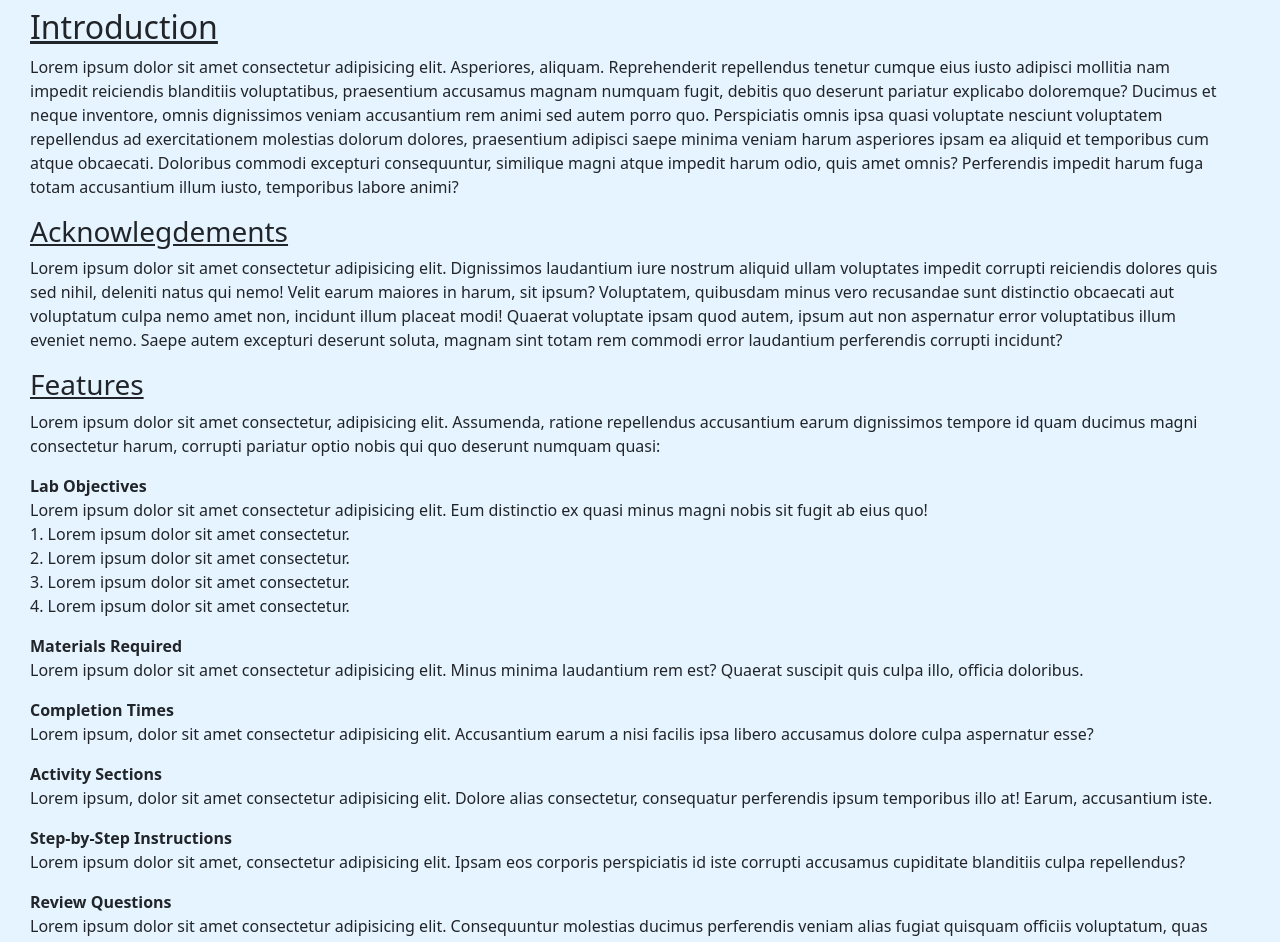
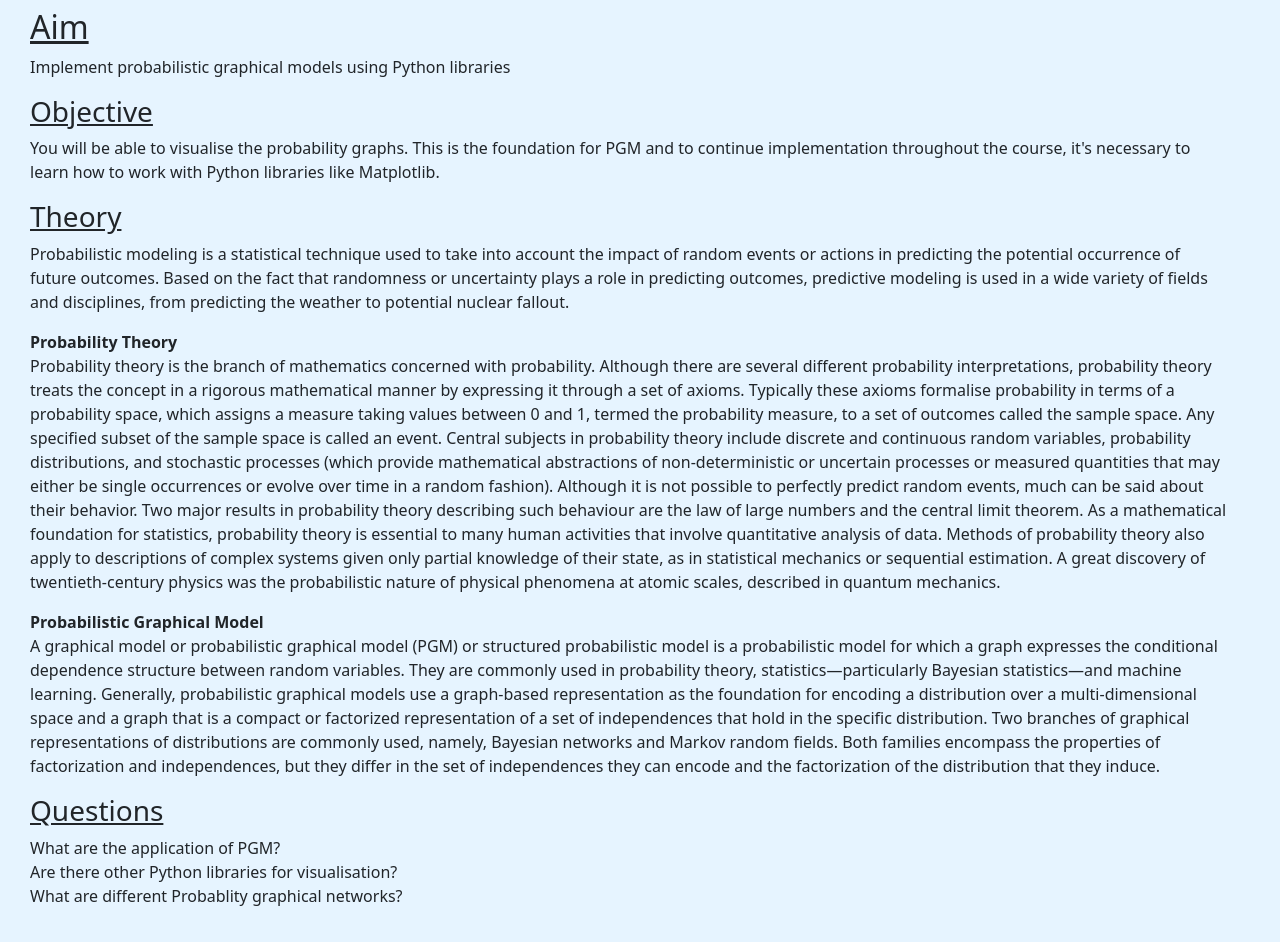
Before and after one commit to nisargshahh/vortex, a React (Create React App) app: page /expt1 in a window 1280 px wide. Shown: the part 240-1182 px from the top of the page. Built offline with nearby package versions, Linux system fonts and the light colour scheme.

Commit message:
minor UI changes

```diff
--- a/src/components/Experiments/Expt1/Expt1.jsx
+++ b/src/components/Experiments/Expt1/Expt1.jsx
@@ -5,90 +5,78 @@ export default class Expt1 extends Component {
   render() {
     return (
       <div className="expt-template">
-        <h1 className="expt-heading">Experiment 1</h1>
+        <h1 className="expt-heading">Implement Probability Theory</h1>
         <h2 className="expt-sub-heading">
-          <u>Introduction</u>
+          <u>Aim</u>
         </h2>
+        <p>Implement probabilistic graphical models using Python libraries</p>
+
+        <h3 className="expt-sub-heading">
+          <u>Objective </u>
+        </h3>
         <p>
-          Lorem ipsum dolor sit amet consectetur adipisicing elit. Asperiores,
-          aliquam. Reprehenderit repellendus tenetur cumque eius iusto adipisci
-          mollitia nam impedit reiciendis blanditiis voluptatibus, praesentium
-          accusamus magnam numquam fugit, debitis quo deserunt pariatur
-          explicabo doloremque? Ducimus et neque inventore, omnis dignissimos
-          veniam accusantium rem animi sed autem porro quo. Perspiciatis omnis
-          ipsa quasi voluptate nesciunt voluptatem repellendus ad exercitationem
-          molestias dolorum dolores, praesentium adipisci saepe minima veniam
-          harum asperiores ipsam ea aliquid et temporibus cum atque obcaecati.
-          Doloribus commodi excepturi consequuntur, similique magni atque
-          impedit harum odio, quis amet omnis? Perferendis impedit harum fuga
-          totam accusantium illum iusto, temporibus labore animi?
+          You will be able to visualise the probability graphs. This is the
+          foundation for PGM and to continue implementation throughout the
+          course, it's necessary to learn how to work with Python libraries like
+          Matplotlib.
         </p>
 
         <h3 className="expt-sub-heading">
-          <u>Acknowlegdements</u>
+          <u>Theory</u>
         </h3>
         <p>
-          Lorem ipsum dolor sit amet consectetur adipisicing elit. Dignissimos
-          laudantium iure nostrum aliquid ullam voluptates impedit corrupti
-          reiciendis dolores quis sed nihil, deleniti natus qui nemo! Velit
-          earum maiores in harum, sit ipsum? Voluptatem, quibusdam minus vero
-          recusandae sunt distinctio obcaecati aut voluptatum culpa nemo amet
-          non, incidunt illum placeat modi! Quaerat voluptate ipsam quod autem,
-          ipsum aut non aspernatur error voluptatibus illum eveniet nemo. Saepe
-          autem excepturi deserunt soluta, magnam sint totam rem commodi error
-          laudantium perferendis corrupti incidunt?
-        </p>
-
-        <h3 className="expt-sub-heading">
-          <u>Features</u>
-        </h3>
-        <p>
-          Lorem ipsum dolor sit amet consectetur, adipisicing elit. Assumenda,
-          ratione repellendus accusantium earum dignissimos tempore id quam
-          ducimus magni consectetur harum, corrupti pariatur optio nobis qui quo
-          deserunt numquam quasi:
+          Probabilistic modeling is a statistical technique used to take into
+          account the impact of random events or actions in predicting the
+          potential occurrence of future outcomes. Based on the fact that
+          randomness or uncertainty plays a role in predicting outcomes,
+          predictive modeling is used in a wide variety of fields and
+          disciplines, from predicting the weather to potential nuclear fallout.
         </p>
         <ul className="lab-manual">
-          <li className="lab-manual-heading">Lab Objectives</li>
+          <li className="lab-manual-heading">Probability Theory</li>
           <p>
-            Lorem ipsum dolor sit amet consectetur adipisicing elit. Eum
-            distinctio ex quasi minus magni nobis sit fugit ab eius quo!
-            <ul>
-              <li>1. Lorem ipsum dolor sit amet consectetur.</li>
-              <li>2. Lorem ipsum dolor sit amet consectetur.</li>
-              <li>3. Lorem ipsum dolor sit amet consectetur.</li>
-              <li>4. Lorem ipsum dolor sit amet consectetur.</li>
-            </ul>
+            Probability theory is the branch of mathematics concerned with
+            probability. Although there are several different probability
+            interpretations, probability theory treats the concept in a rigorous
+            mathematical manner by expressing it through a set of axioms.
+            Typically these axioms formalise probability in terms of a
+            probability space, which assigns a measure taking values between 0
+            and 1, termed the probability measure, to a set of outcomes called
+            the sample space. Any specified subset of the sample space is called
+            an event. Central subjects in probability theory include discrete
+            and continuous random variables, probability distributions, and
+            stochastic processes (which provide mathematical abstractions of
+            non-deterministic or uncertain processes or measured quantities that
+            may either be single occurrences or evolve over time in a random
+            fashion). Although it is not possible to perfectly predict random
+            events, much can be said about their behavior. Two major results in
+            probability theory describing such behaviour are the law of large
+            numbers and the central limit theorem. As a mathematical foundation
+            for statistics, probability theory is essential to many human
+            activities that involve quantitative analysis of data. Methods of
+            probability theory also apply to descriptions of complex systems
+            given only partial knowledge of their state, as in statistical
+            mechanics or sequential estimation. A great discovery of
+            twentieth-century physics was the probabilistic nature of physical
+            phenomena at atomic scales, described in quantum mechanics.
           </p>
-          <li className="lab-manual-heading">Materials Required</li>
+          <li className="lab-manual-heading">Probabilistic Graphical Model</li>
           <p>
-            Lorem ipsum dolor sit amet consectetur adipisicing elit. Minus
-            minima laudantium rem est? Quaerat suscipit quis culpa illo, officia
-            doloribus.
-          </p>
-          <li className="lab-manual-heading">Completion Times</li>
-          <p>
-            Lorem ipsum, dolor sit amet consectetur adipisicing elit.
-            Accusantium earum a nisi facilis ipsa libero accusamus dolore culpa
-            aspernatur esse?
-          </p>
-          <li className="lab-manual-heading">Activity Sections</li>
-          <p>
-            Lorem ipsum, dolor sit amet consectetur adipisicing elit. Dolore
-            alias consectetur, consequatur perferendis ipsum temporibus illo at!
-            Earum, accusantium iste.
-          </p>
-          <li className="lab-manual-heading">Step-by-Step Instructions</li>
-          <p>
-            Lorem ipsum dolor sit amet, consectetur adipisicing elit. Ipsam eos
-            corporis perspiciatis id iste corrupti accusamus cupiditate
-            blanditiis culpa repellendus?
-          </p>
-          <li className="lab-manual-heading">Review Questions</li>
-          <p>
-            Lorem ipsum dolor sit amet consectetur adipisicing elit.
-            Consequuntur molestias ducimus perferendis veniam alias fugiat
-            quisquam officiis voluptatum, quas debitis.
+            A graphical model or probabilistic graphical model (PGM) or
+            structured probabilistic model is a probabilistic model for which a
+            graph expresses the conditional dependence structure between random
+            variables. They are commonly used in probability theory,
+            statistics—particularly Bayesian statistics—and machine learning.
+            Generally, probabilistic graphical models use a graph-based
+            representation as the foundation for encoding a distribution over a
+            multi-dimensional space and a graph that is a compact or factorized
+            representation of a set of independences that hold in the specific
+            distribution. Two branches of graphical representations of
+            distributions are commonly used, namely, Bayesian networks and
+            Markov random fields. Both families encompass the properties of
+            factorization and independences, but they differ in the set of
+            independences they can encode and the factorization of the
+            distribution that they induce.
           </p>
         </ul>
 
@@ -96,11 +84,9 @@ export default class Expt1 extends Component {
           <u>Questions</u>
         </h3>
         <ol>
-          <li>What is the operating system of the computer you use?</li>
-          <li>How much main memory does the computer you use have?</li>
-          <li>What output devices areconnected to the computer you use? </li>
-          <li>How much secondary storage does the computer you use have?</li>
-          <li>When and where was ENIAC built?</li>
+          <li>What are the application of PGM?</li>
+          <li>Are there other Python libraries for visualisation? </li>
+          <li>What are different Probablity graphical networks? </li>
         </ol>
       </div>
     );
--- a/src/components/Footer/Footer.jsx
+++ b/src/components/Footer/Footer.jsx
@@ -10,12 +10,12 @@ export default function Footer() {
             <div class="col-sm-12 col-md-6">
               <h6>About</h6>
               <p class="text-justify">
-                Lorem ipsum dolor sit amet consectetur adipisicing elit.
-                Voluptates neque natus ipsam, dicta fugiat unde obcaecati minus
-                dolorem quaerat est animi odio mollitia distinctio dolore iste
-                veritatis iusto enim! Aspernatur, optio nulla facilis deserunt,
-                exercitationem culpa fuga esse cum dolore enim earum harum atque
-                ullam sit, dolores fugiat impedit tempora!
+                Vortex aims to give comprehensive introduction of probabilistic graphical
+                models. It makes inferences, learning, actions and decisions
+                while applying these models. We introduce real-world trade offs
+                when using probabilistic graphical models in practice. This enables us to
+                develop the knowledge and skills necessary to apply these models
+                to solve real world problems.
               </p>
             </div>
 
@@ -49,8 +49,6 @@ export default function Footer() {
             <a href="#"> Sheetal Popat</a>.
           </p>
         </div>
-
-
       </footer>
     </div>
   );
--- a/src/components/LandingPage/LandingPage.jsx
+++ b/src/components/LandingPage/LandingPage.jsx
@@ -10,9 +10,10 @@ export default class LandingPage extends Component {
         <div className="heading">
           <h1 className="vortex-name">Vortex</h1>
           <h3 className="the-pgm-simulator">The PGM simulator</h3>
+          <h3 className="downward-arrow"><a href="#functions">🢓</a></h3>
         </div>
 
-          <div className="list-of-functs">
+          <div className="list-of-functs" id="functions">
             <ul>
               <li>
                 <Link to="/">About PGM</Link>
--- a/src/pages/BayesServer/bayesServer.js
+++ b/src/pages/BayesServer/bayesServer.js
@@ -9,7 +9,6 @@ function BayesServer() {
   return (
     <div>
       <NavBar />
-      {/* <ExptList /> */}
       <div className="bayes-server">
       <iframe src="https://online.bayesserver.com" name="BS" title="BS"></iframe>
       </div>
```
Also changed, not shown: src/components/LandingPage/landingpage.css (+40 -18 lines). Lines whose indentation alone changed are shown as unchanged.
